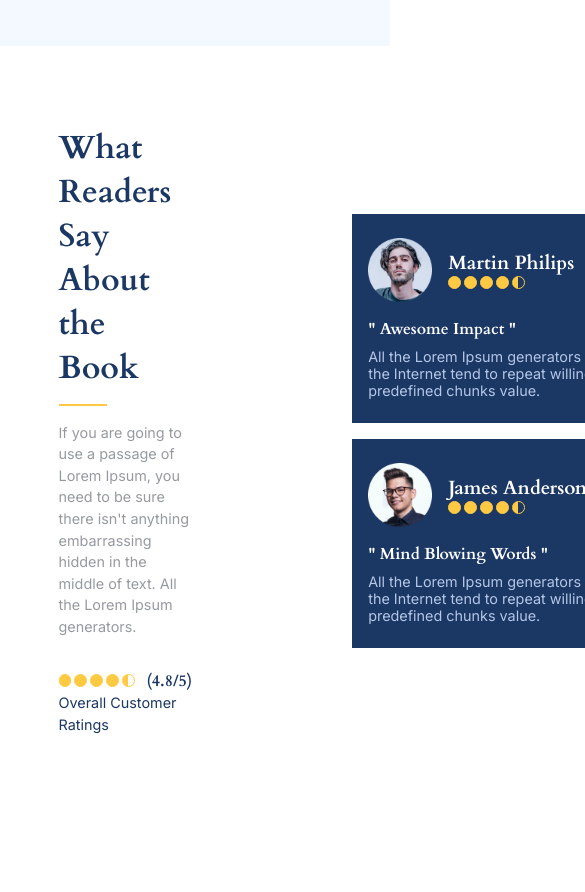
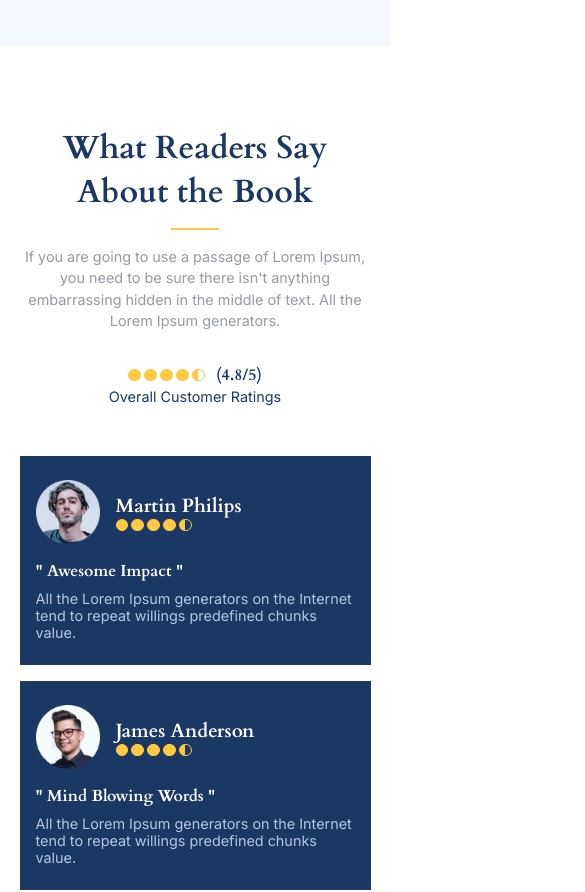
Before and after one commit to zmirnes/book-shop, a React (Create React App) app: page / in a window 390 px wide. Shown: the part 4881-5773 px from the top of the page, 585 px wide, since content can reach past the window. Before the commit the page ends 5697 px from the top, so only its background shows below. Built offline with nearby package versions, Linux system fonts and the light colour scheme.

Commit message:
What Readers Say section - responsive finished

```diff
--- a/src/components/WhatReadersSay/ReviewBox.module.css
+++ b/src/components/WhatReadersSay/ReviewBox.module.css
@@ -56,3 +56,22 @@
   color: #b4c7e7;
   font-size: 0.9rem;
 }
+
+@media only screen and (max-width: 968px) {
+  .reviewBox {
+    width: min-content;
+  }
+
+  .review {
+    width: 25rem;
+  }
+}
+@media only screen and (max-width: 768px) {
+  .reviewBox {
+    width: 100%;
+  }
+
+  .review {
+    width: 100%;
+  }
+}
--- a/src/components/WhatReadersSay/WhatReadersSay.module.css
+++ b/src/components/WhatReadersSay/WhatReadersSay.module.css
@@ -99,3 +99,54 @@
 .oneEl {
   grid-area: oneel;
 }
+
+@media only screen and (max-width: 1360px) {
+  .container {
+    width: 80%;
+    gap: 5rem;
+  }
+}
+
+@media only screen and (max-width: 1068px) {
+  .container {
+    width: 90%;
+    gap: 3rem;
+  }
+}
+
+@media only screen and (max-width: 968px) {
+  .container {
+    width: 90%;
+    gap: 3rem;
+  }
+
+  .rightSide {
+    display: flex;
+    flex-direction: column;
+    width: 100%;
+  }
+}
+@media only screen and (max-width: 768px) {
+  .container {
+    width: 90%;
+    gap: 3rem;
+    flex-direction: column;
+  }
+
+  .leftSide {
+    display: flex;
+    flex-direction: column;
+    align-items: center;
+    text-align: center;
+  }
+
+  .title::after {
+    left: 50%;
+    transform: translateX(-50%);
+  }
+
+  .circles {
+    align-items: center;
+    justify-content: center;
+  }
+}
```
